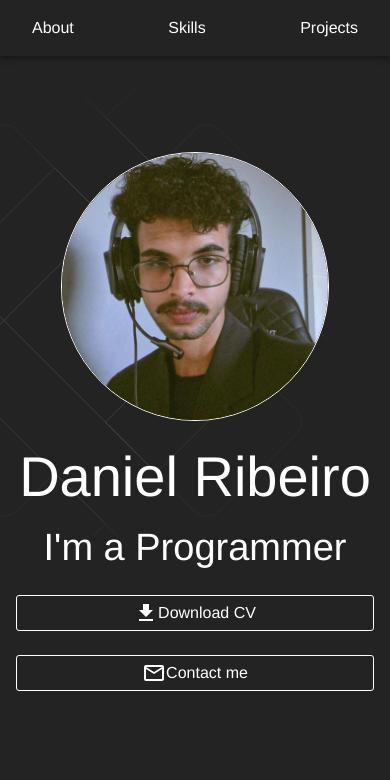
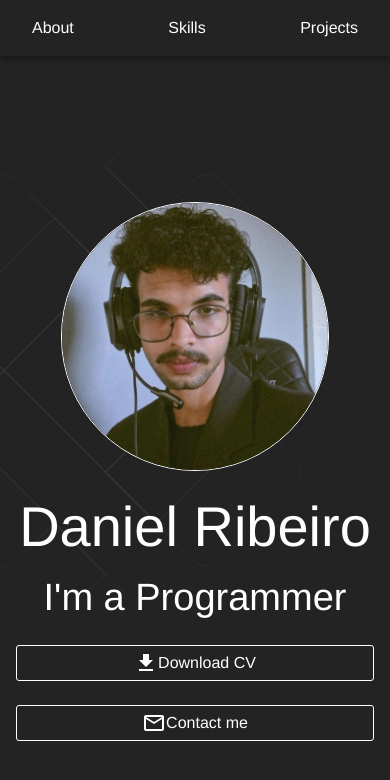
Before and after one commit to DanielRibeiroF/Meu-Portfolio, a React (Vite) app: page / in a window 390 px wide. Shown: the top 780 px of the page. Built offline with nearby package versions, Linux system fonts and the light colour scheme.

Commit message:
feat: fix Hero component UI

```diff
--- a/src/pages/Home/sections/Hero/Hero.tsx
+++ b/src/pages/Home/sections/Hero/Hero.tsx
@@ -5,6 +5,7 @@ import DownloadIcon from '@mui/icons-material/Download';
 import MailOutlineIcon from '@mui/icons-material/MailOutline';
 import StyledButton from "../../../../components/StyledButton";
 import { AnimatedBackground } from "../../../../components/AnimatedBackgorund/AnimetedBackground";
+import { Padding } from "@mui/icons-material";
 
 
 
@@ -16,6 +17,14 @@ const Hero = () => {
         height: "100vh",
         display:"flex",
         alignItems:"center",
+        [theme.breakpoints.up ('xs')]: { // <= mobile
+            paddingTop:"100px"
+
+        },
+        [theme.breakpoints.up ('md')]: { // >==mobile
+            paddingTop:"0"
+
+        }
 
 
     }))
```
